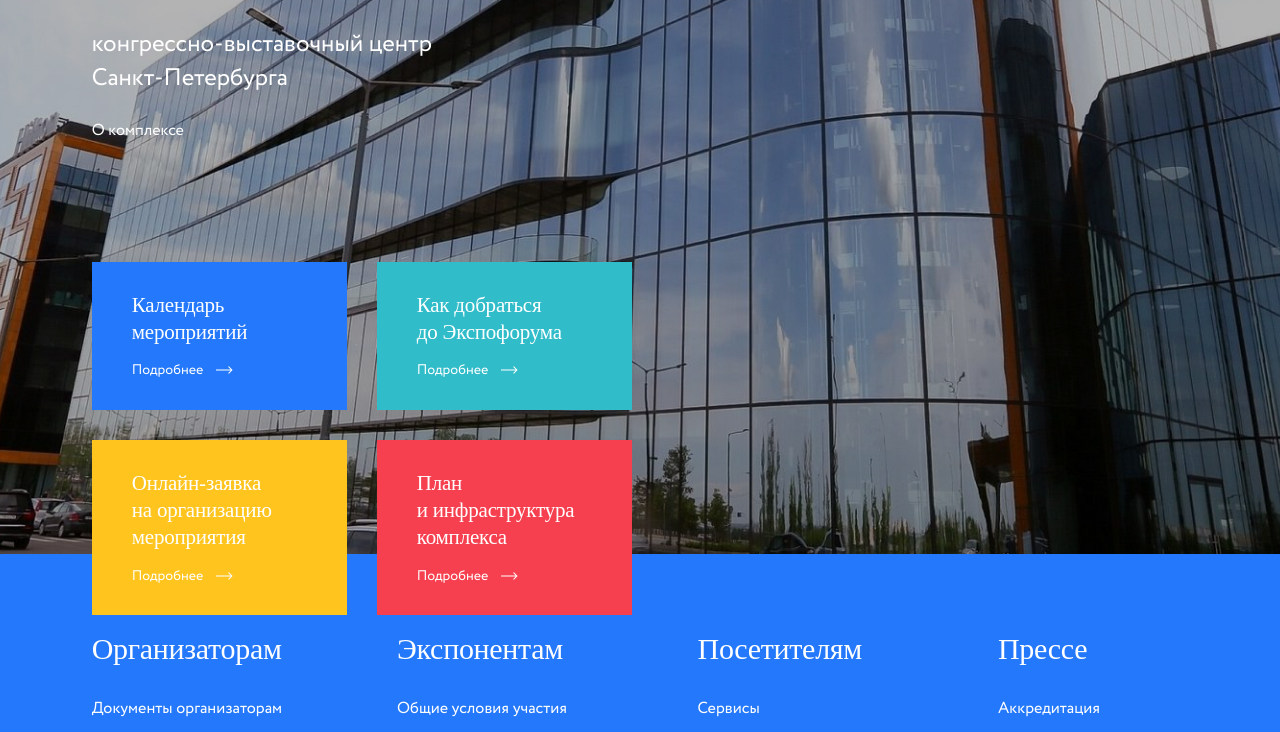
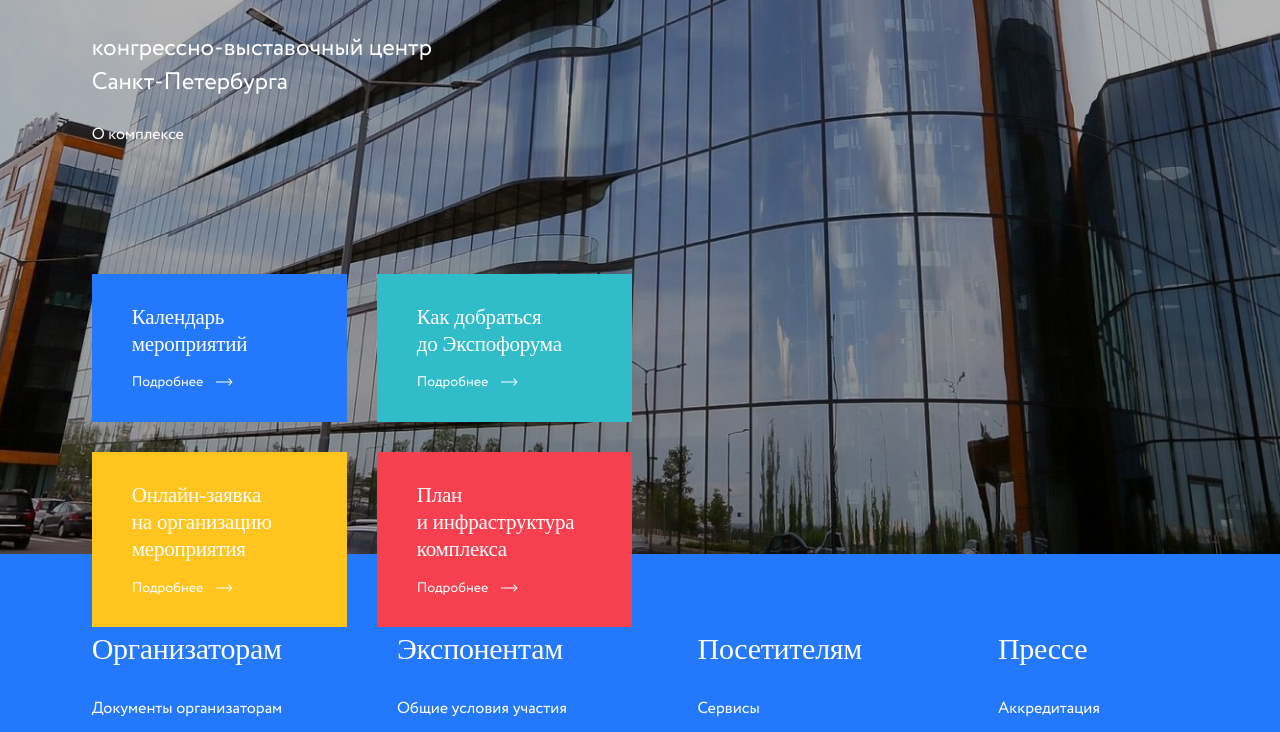
Before and after one commit to Olezhka-web/site, a plain HTML site: page index.html in a window 1280 px wide. Shown: the part 246-978 px from the top of the page. Drawn offline with nearby package versions, Linux system fonts and the light colour scheme; a web font is replaced by a local one.

Commit message:
Add files via upload

```diff
--- a/css/style.css
+++ b/css/style.css
@@ -837,7 +837,7 @@
     }
     .header__container{
         align-items: center;
-        height: calc(100% - 100px);
+        height: calc(100% - 60px);
     }
 }
 @media(max-width: 1000px) and (max-height: 2000px){
```
